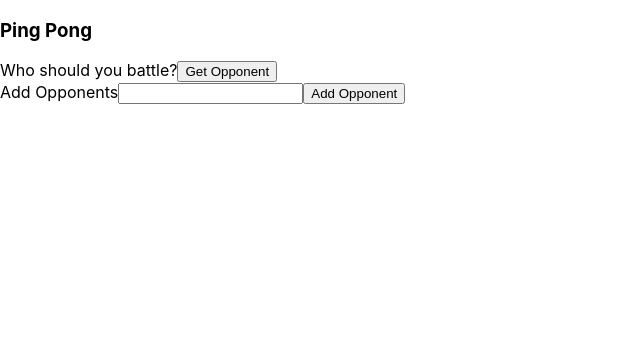
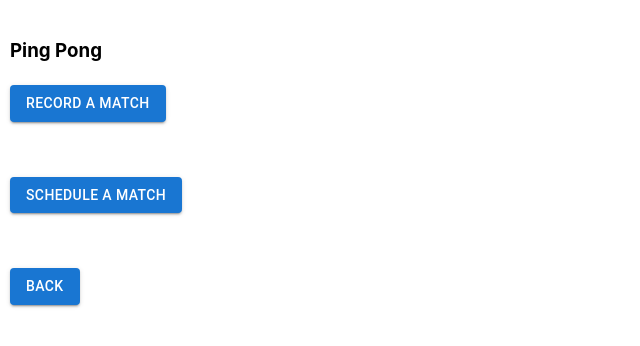
Before and after one commit to MattMcHatton/pingpong, a React (Create React App) app in the folder ping-pong-tracker/: page / in a window 1280 px wide. Shown: the top 346 px of the page, without its empty margins (0-640 px from the left). Built offline with nearby package versions, Linux system fonts and the light colour scheme.

Commit message:
adding buttons and material ui

```diff
--- a/ping-pong-tracker/package.json
+++ b/ping-pong-tracker/package.json
@@ -3,6 +3,11 @@
   "version": "0.1.0",
   "private": true,
   "dependencies": {
+    "@emotion/react": "^11.9.0",
+    "@emotion/styled": "^11.8.1",
+    "@mui/icons-material": "^5.6.2",
+    "@mui/material": "^5.6.3",
+    "@mui/styled-engine-sc": "^5.6.1",
     "@testing-library/jest-dom": "^5.16.4",
     "@testing-library/react": "^12.1.4",
     "@testing-library/user-event": "^13.5.0",
@@ -15,6 +20,7 @@
     "react": "^18.0.0",
     "react-dom": "^18.0.0",
     "react-scripts": "5.0.0",
+    "styled-components": "^5.3.5",
     "web-vitals": "^2.1.4"
   },
   "scripts": {
--- a/ping-pong-tracker/src/App.css
+++ b/ping-pong-tracker/src/App.css
@@ -24,6 +24,10 @@
   color: white;
 }
 
+.div {
+  padding: 100px;
+}
+
 .App-link {
   color: #61dafb;
 }
--- a/ping-pong-tracker/src/App.tsx
+++ b/ping-pong-tracker/src/App.tsx
@@ -1,13 +1,23 @@
 import React from 'react';
 import './App.css';
+import Button from '../node_modules/@mui/material/Button';
 
-class App extends React.Component {
+class App extends React.Component <{}, any> {
+
   constructor(props) {
     super(props);
     this.state = {
-      response: '',
-      responseToPost: ''
+      showRecordButton: true,
+      showScheduleButton: true,
+      recordMatch: false,
+      scheduleMatch: false,
     };
+  }
+
+  _updateScreen = (event: string) => {
+    if(event === 'record') return this.setState({showScheduleButton: false, recordMatch: true})
+    if(event === 'schedule') return this.setState({showRecordButton: false, scheduleMatch: true})
+    return this.setState({showScheduleButton: true, showRecordButton: true, recordMatch: false, scheduleMatch: false})
   }
 
   callApi = async e => {
@@ -38,23 +48,17 @@ class App extends React.Component {
         <h3>Ping Pong</h3>
         <form onSubmit={this.handleSubmit}>
           <div>
-          <label>
-            Who should you battle?
-          </label>
-          <button onClick={this.callApi}>
-            Get Opponent
-          </button>
+          { this.state.showRecordButton && <Button  variant="contained" onClick={this._updateScreen.bind(null, 'record')}>Record a match</Button> }
+          </div>
+          {
+            this.state.recordMatch &&
+            <p>hidy ho</p>
+          }
+          <div>
+          { this.state.showScheduleButton && <Button variant="contained" onClick={this._updateScreen.bind(null, 'schedule')}>Schedule a match</Button> }
           </div>
           <div>
-          <label htmlFor="new-player">
-            Add Opponents
-          </label>
-          <input
-            id="new-player"
-          />
-          <button onClick={this.handleSubmit}>
-            Add Opponent
-          </button>
+          <Button variant="contained" onClick={this._updateScreen.bind(null, 'back')}>Back</Button>
           </div>
         </form>
       </div>
--- a/ping-pong-tracker/src/index.css
+++ b/ping-pong-tracker/src/index.css
@@ -5,6 +5,13 @@ body {
     sans-serif;
   -webkit-font-smoothing: antialiased;
   -moz-osx-font-smoothing: grayscale;
+  padding-left: 10px;
+  padding-top: 10px;
+}
+
+div {
+  padding-top: 5px;
+  padding-bottom: 50px;
 }
 
 code {
--- a/ping-pong-tracker/tsconfig.json
+++ b/ping-pong-tracker/tsconfig.json
@@ -8,7 +8,8 @@
         "target": "es5",            // specify ECMAScript target version
         "allowJs": true,             // allow a partial TypeScript and JavaScript codebase
         "allowSyntheticDefaultImports": true, //allow default imports
-        "skipLibCheck": true //skip node_modules in compile
+        "skipLibCheck": true, //skip node_modules in compile
+        "moduleResolution": "node"
     },
     "include": [
         "src/**/*"
```
Also changed, not shown: 1 other file (tests, documents, lock files or other folders).
